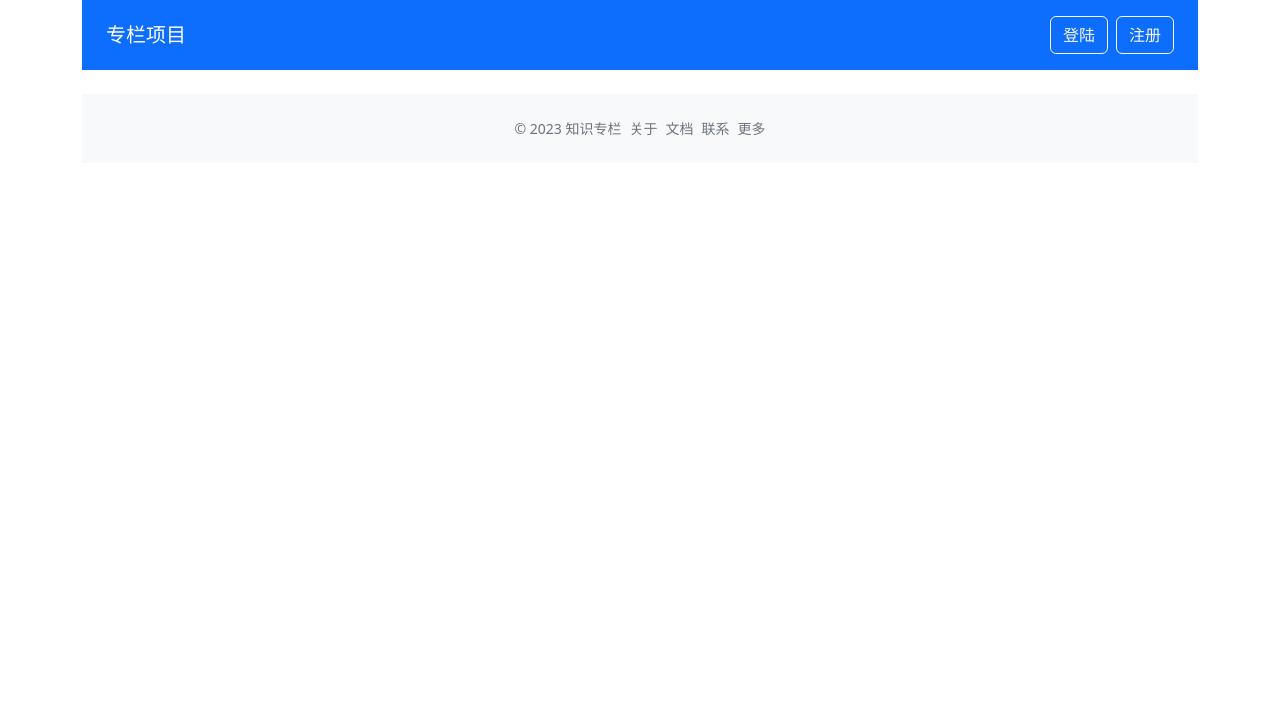
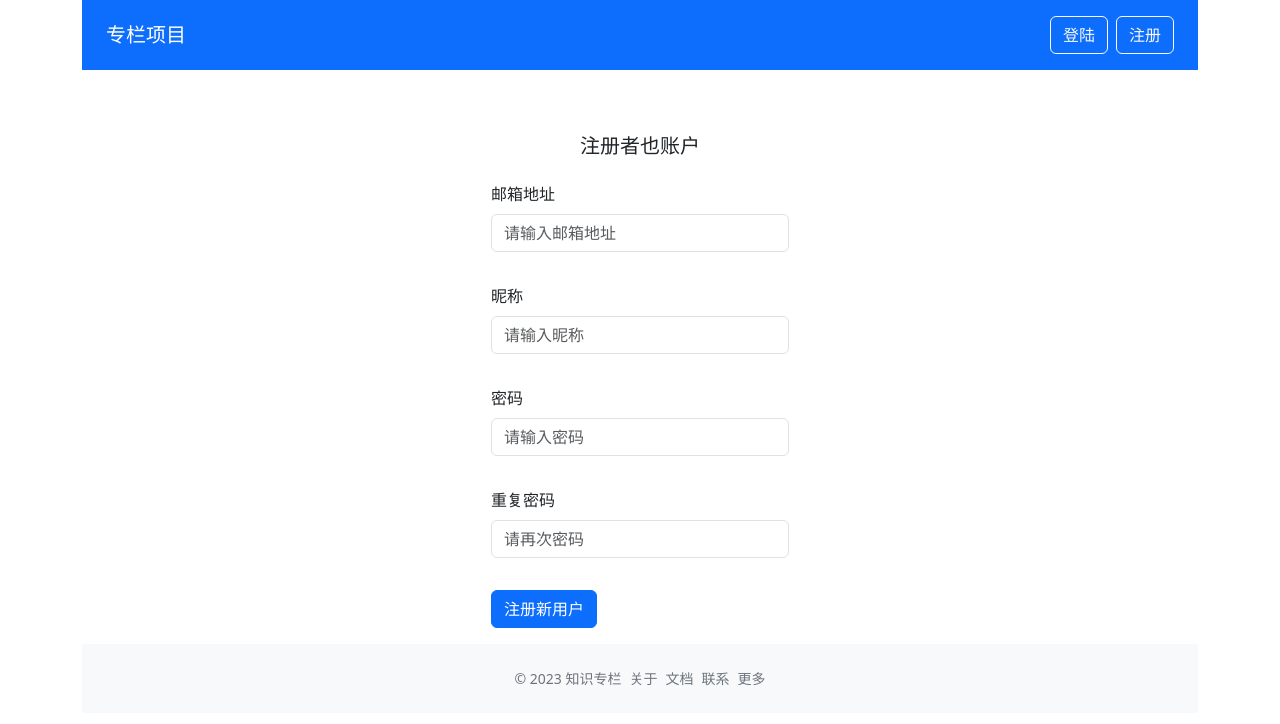
Before and after one commit to easonLiuu/Knowledge-Column, a Vue app: page /signup in a window 1280 px wide. Shown: the top 724 px of the page. Built offline with nearby package versions, Linux system fonts and the light colour scheme.

Commit message:
feat: 增加自定义表单验证规则和自定义message组件timeout

```diff
--- /dev/null
+++ b/babel.config.js
@@ -0,0 +1,5 @@
+module.exports = {
+  presets: [
+    '@vue/cli-plugin-babel/preset'
+  ]
+}
--- a/package.json
+++ b/package.json
@@ -10,6 +10,7 @@
   "dependencies": {
     "axios": "^1.3.4",
     "bootstrap": "5.0.0",
+    "core-js": "^3.8.3",
     "mitt": "^3.0.0",
     "vue": "^3.2.13",
     "vue-router": "^4.1.6",
@@ -18,6 +19,7 @@
   "devDependencies": {
     "@typescript-eslint/eslint-plugin": "^5.4.0",
     "@typescript-eslint/parser": "^5.4.0",
+    "@vue/cli-plugin-babel": "~5.0.0",
     "@vue/cli-plugin-eslint": "~5.0.0",
     "@vue/cli-plugin-typescript": "~5.0.0",
     "@vue/cli-service": "~5.0.0",
--- a/src/App.vue
+++ b/src/App.vue
@@ -39,6 +39,10 @@
     const token = computed(() => store.state.token)
     const error = computed(() => store.state.error)
     onMounted(() => {
+      // const message = createMessage('text', 'success')
+      // setTimeout(() => {
+      //   message.destroy()
+      // }, 2000)
       if (!currentUser.value.isLogin && token.value) {
         axios.defaults.headers.common.Authorization = `Bearer ${token.value}`
         store.dispatch('fetchCurrentUser')
--- a/src/components/GlobalHeader.vue
+++ b/src/components/GlobalHeader.vue
@@ -3,7 +3,7 @@
     <router-link class="navbar-brand" to="/">专栏项目</router-link>
     <ul v-if="!user.isLogin" class="list-inline mb-0">
       <li class="list-inline-item"><router-link to="/login" class="btn btn-outline-light my-2">登陆</router-link></li>
-      <li class="list-inline-item"><router-link to="/login" class="btn btn-outline-light my-2">注册</router-link></li>
+      <li class="list-inline-item"><router-link to="/signup" class="btn btn-outline-light my-2">注册</router-link></li>
     </ul>
     <ul v-else class="list-inline mb-0">
       <li class="list-inline-item">
--- a/src/components/ValidateInput.vue
+++ b/src/components/ValidateInput.vue
@@ -28,8 +28,9 @@
 import { emitter } from './ValidateForm.vue'
 const emailReg = /^[a-zA-Z0-9.!#$%&’*+/=?^_`{|}~-]+@[a-zA-Z0-9-]+(?:\.[a-zA-Z0-9-]+)*$/
 interface RuleProp {
-    type: 'required' | 'email';
+    type: 'required' | 'email' | 'custom';
     message: string;
+    validator?: () => boolean
 }
 export type RulesProp = RuleProp[]
 export type TagType = 'input' | 'textarea'
@@ -66,6 +67,9 @@
             case 'email':
               passed = emailReg.test(inputRef.val)
               break
+            case 'custom':
+              passed = rule.validator ? rule.validator() : true
+              break
             default:
               break
           }
--- a/src/components/createMessage.ts
+++ b/src/components/createMessage.ts
@@ -1,19 +1,26 @@
-import { createApp } from 'vue'
+import { h, render } from 'vue'
 import Message from './Message.vue'
 export type MessageType = 'success' | 'error' | 'default'
 
-const createMessage = (message: string | '', type: MessageType, timeout = 2000) => {
-  const messageInstance = createApp(Message, {
+const createMessage = (message: string | '', type: MessageType, timeout?: number) => {
+  const messageVNode = h(Message, {
     message,
     type
   })
   const mountNode = document.createElement('div')
   document.body.appendChild(mountNode)
-  messageInstance.mount(mountNode)
-  setTimeout(() => {
-    messageInstance.unmount()
+  render(messageVNode, mountNode)
+  const destroy = () => {
+    render(null, mountNode)
     document.body.removeChild(mountNode)
-  }, timeout)
+  }
+  if (timeout) {
+    setTimeout(() => {
+      destroy()
+    }, timeout)
+  }
+  return {
+    destroy
+  }
 }
-
 export default createMessage
--- a/src/router.ts
+++ b/src/router.ts
@@ -1,6 +1,7 @@
 import { createRouter, createWebHistory } from 'vue-router'
 import Home from './views/Home.vue'
 import Login from './views/Login.vue'
+import Signup from './views/Signup.vue'
 import ColumnDetail from './views/ColumnDetail.vue'
 import CreatePost from './views/CreatePost.vue'
 import store from './store'
@@ -18,6 +19,12 @@
       path: '/login',
       name: 'login',
       component: Login,
+      meta: { redirectAlreadyLogin: true }
+    },
+    {
+      path: '/signup',
+      name: 'signup',
+      component: Signup,
       meta: { redirectAlreadyLogin: true }
     },
     {
--- /dev/null
+++ b/src/views/Signup.vue
@@ -0,0 +1,121 @@
+<template>
+  <div class="signup-page mx-auto p-3 w-330">
+    <h5 class="my-4 text-center">注册者也账户</h5>
+    <validate-form @form-submit="onFormSubmit">
+      <div class="mb-3">
+        <label class="form-label">邮箱地址</label>
+        <validate-input
+          :rules="emailRules" v-model="formData.email"
+          placeholder="请输入邮箱地址"
+          type="text"
+        />
+      </div>
+      <div class="mb-3">
+        <label class="form-label">昵称</label>
+        <validate-input
+          :rules="nameRules" v-model="formData.nickName"
+          placeholder="请输入昵称"
+          type="text"
+        />
+      </div>
+      <div class="mb-3">
+        <label class="form-label">密码</label>
+        <validate-input
+          type="password"
+          placeholder="请输入密码"
+          :rules="passwordRules"
+          v-model="formData.password"
+        />
+      </div>
+      <div class="mb-3">
+        <label class="form-label">重复密码</label>
+        <validate-input
+          type="password"
+          placeholder="请再次密码"
+          :rules="repeatPasswordRules"
+          v-model="formData.repeatPassword"
+        />
+      </div>
+      <template #submit>
+        <button type="submit" class="btn btn-primary btn-block btn-large">注册新用户</button>
+      </template>
+    </validate-form>
+  </div>
+</template>
+
+<script lang="ts">
+import { defineComponent, reactive } from 'vue'
+import { useRouter } from 'vue-router'
+import axios from 'axios'
+import ValidateInput, { RulesProp } from '../components/ValidateInput.vue'
+import ValidateForm from '../components/ValidateForm.vue'
+import createMessage from '../components/createMessage'
+
+export default defineComponent({
+  name: 'Signup',
+  components: {
+    ValidateInput,
+    ValidateForm
+  },
+  setup () {
+    const formData = reactive({
+      email: '',
+      nickName: '',
+      password: '',
+      repeatPassword: ''
+    })
+    const router = useRouter()
+    const emailRules: RulesProp = [
+      { type: 'required', message: '电子邮箱地址不能为空' },
+      { type: 'email', message: '请输入正确的电子邮箱格式' }
+    ]
+    const nameRules: RulesProp = [
+      { type: 'required', message: '昵称不能为空' }
+    ]
+    const passwordRules: RulesProp = [
+      { type: 'required', message: '密码不能为空' }
+    ]
+    const repeatPasswordRules: RulesProp = [
+      { type: 'required', message: '重复密码不能为空' },
+      {
+        type: 'custom',
+        validator: () => {
+          return formData.password === formData.repeatPassword
+        },
+        message: '密码不相同'
+      }
+    ]
+    const onFormSubmit = (result: boolean) => {
+      if (result) {
+        const payload = {
+          email: formData.email,
+          password: formData.password,
+          nickName: formData.nickName
+        }
+        axios.post('/users/', payload).then(data => {
+          createMessage('注册成功 正在跳转登录页面', 'success', 2000)
+          setTimeout(() => {
+            router.push('/login')
+          }, 2000)
+        }).catch(e => {
+          console.log(e)
+        })
+      }
+    }
+    return {
+      emailRules,
+      nameRules,
+      passwordRules,
+      repeatPasswordRules,
+      onFormSubmit,
+      formData
+    }
+  }
+})
+</script>
+
+<style>
+.w-330 {
+  max-width: 330px;
+}
+</style>
--- a/vue.config.js
+++ b/vue.config.js
@@ -8,5 +8,7 @@
         }
       }
     }
-  }
+  },
+
+  transpileDependencies: true
 }
```
Also changed, not shown: 1 other file (tests, documents, lock files or other folders).
